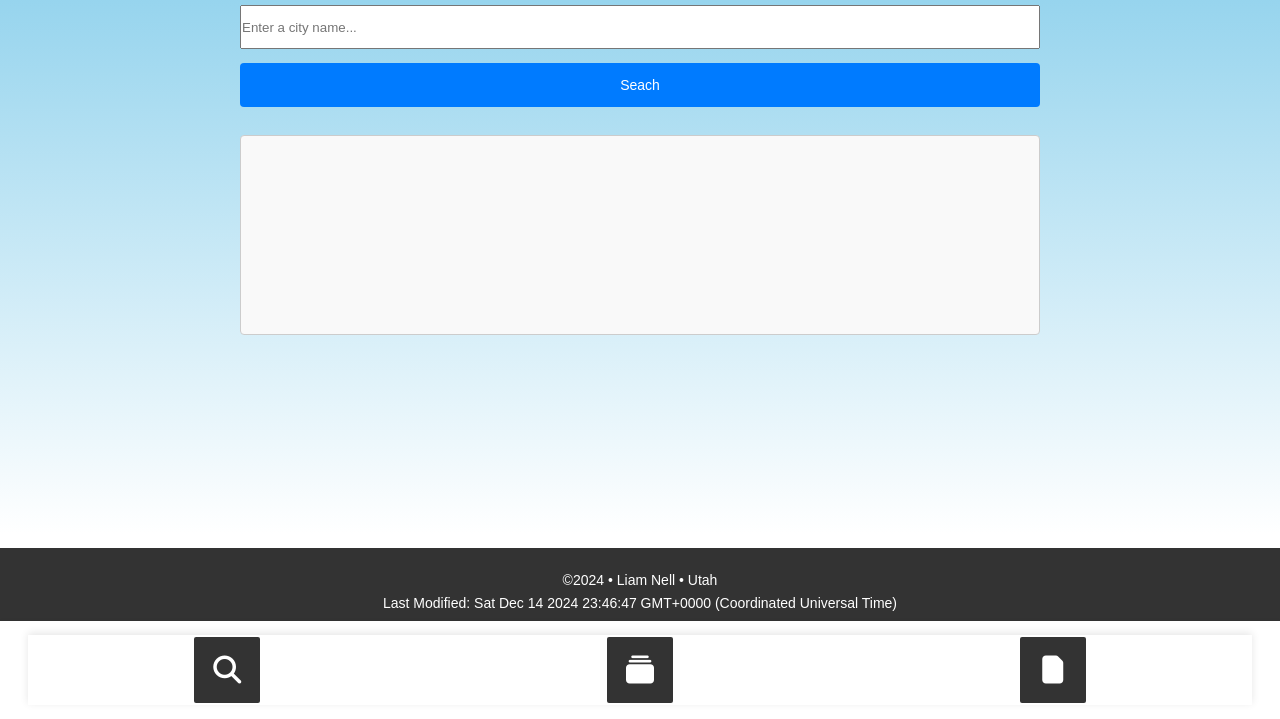
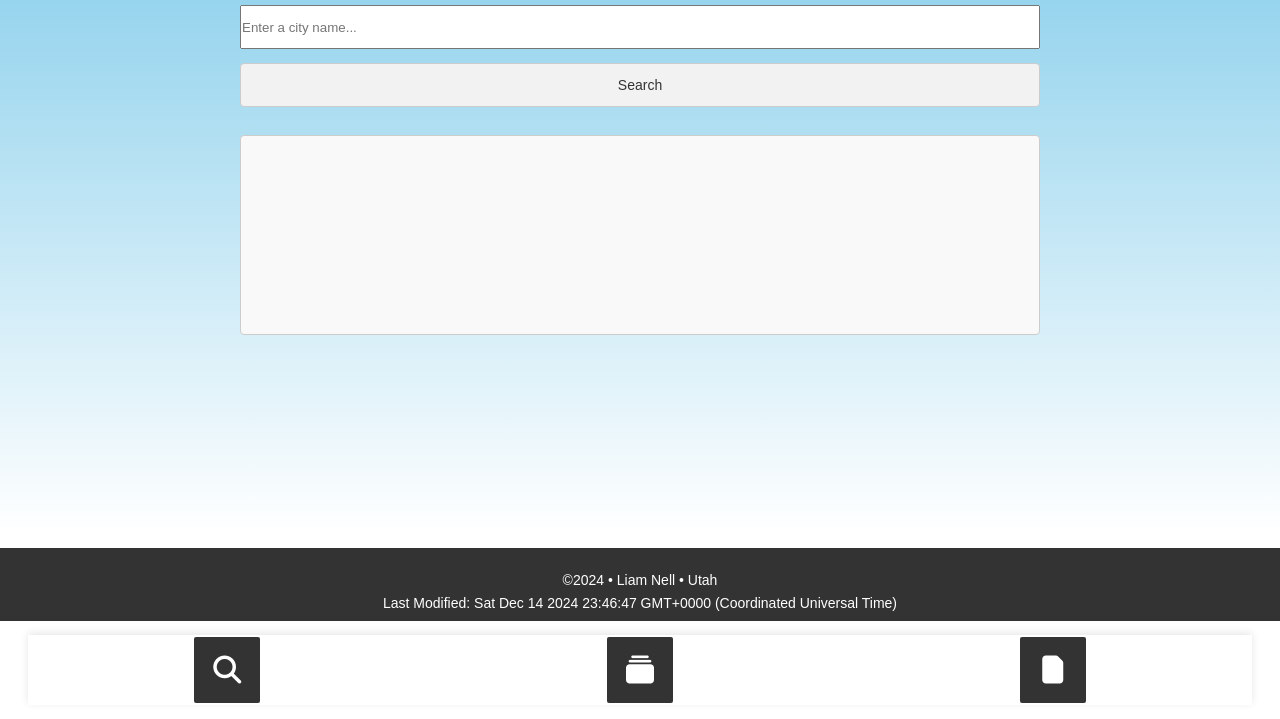
Before and after one commit to limanjohnson/wdd131, a plain HTML site: page project/index.html in a window 1280 px wide. Shown: the part 81-800 px from the top of the page. Drawn offline with Linux system fonts and the light colour scheme.

Commit message:
LN project files 1.14

```diff
--- a/project/index.html
+++ b/project/index.html
@@ -30,7 +30,7 @@
         <div class="search-container">
             <label for="search-bar"></label>
             <input type="text" id="search-bar" placeholder="Enter a city name...">
-            <button id="search-button">Seach</button>
+            <button id="search-button">Search</button>
             <div id="search-results"></div>
         </div>
     </main>
--- a/project/styles/styles.css
+++ b/project/styles/styles.css
@@ -125,6 +125,13 @@ button:hover {
     max-width: 800px;
 }
 
+button#search-button {
+    background-color: #f2f2f2;
+    color: #333;
+    border: 1px solid #ccc;
+    margin-top: 1em;
+}
+
 #search-bar, button#search-button {
     height: 44px;
     margin-top: 1em;
```
